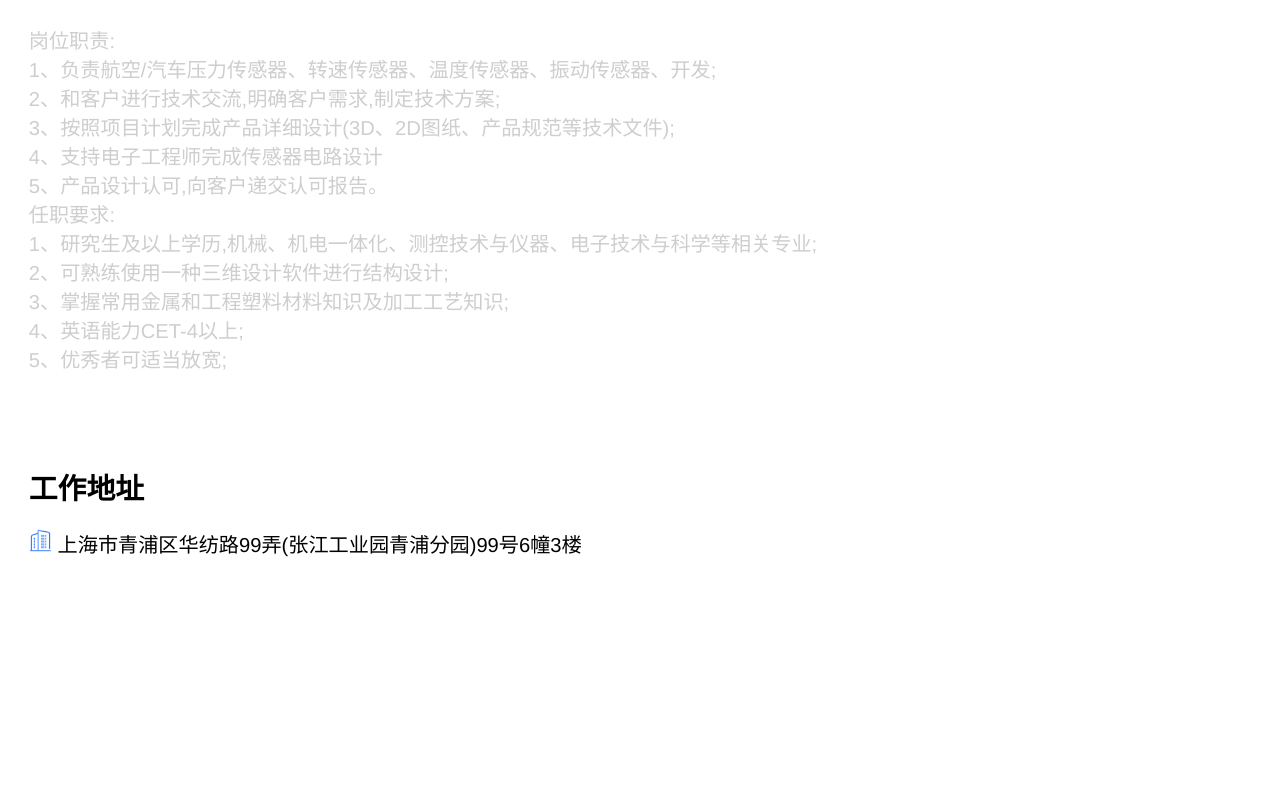
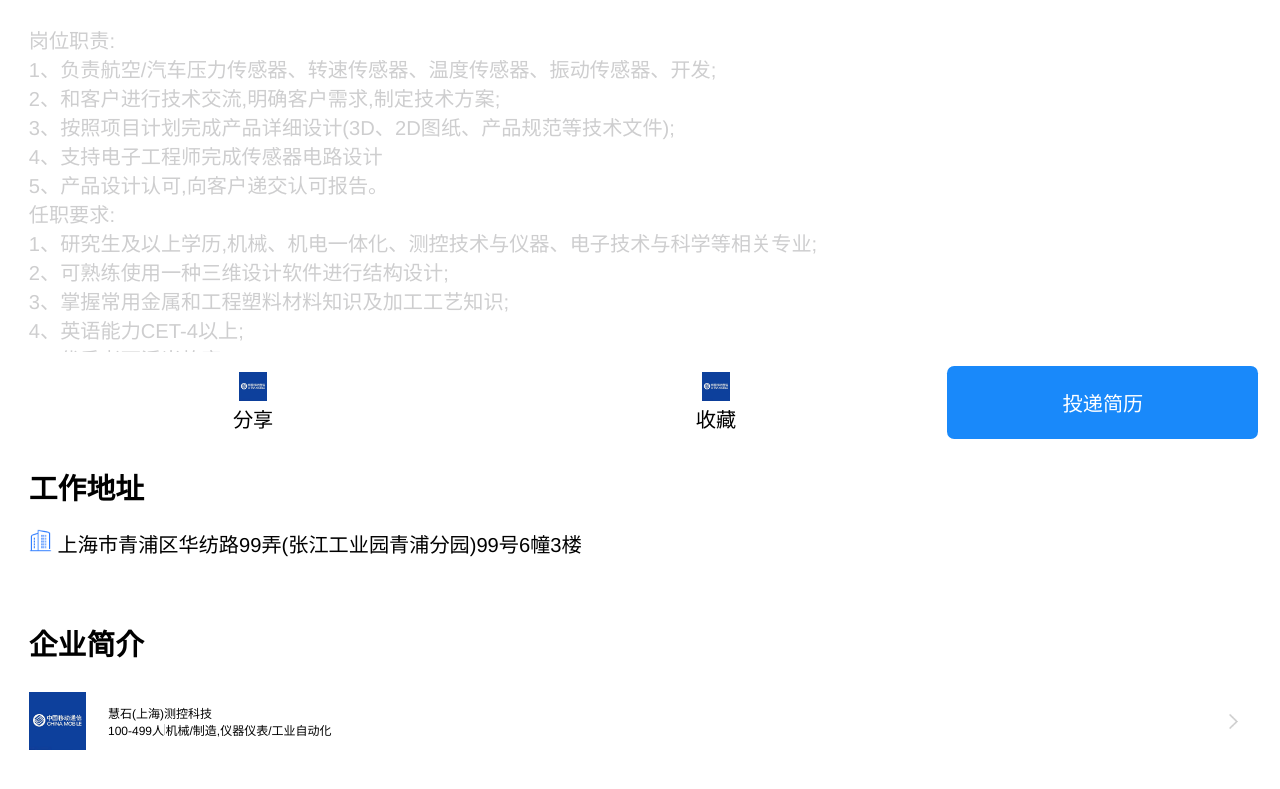
Before and after one commit to bo-ddd/bys-h5, a Vue app: page /positionDetail in a window 1280 px wide. Shown: the part 347-1136 px from the top of the page. Before the commit the page ends 941 px from the top, so only its background shows below. Built offline with nearby package versions, Linux system fonts and the light colour scheme.

Commit message:
update positonDetail.vue

```diff
--- a/src/views/positionDetatil/positionDetail.vue
+++ b/src/views/positionDetatil/positionDetail.vue
@@ -49,6 +49,34 @@
                     <div class="fs-14">上海市青浦区华纺路99弄(张江工业园青浦分园)99号6幢3楼</div>
                 </div>
             </div>
+            <div class="company-profile">
+                <h2 class="fs-20">企业简介</h2>
+                <div class="msg mt-20">
+                    <img src="@/assets/images/company.png" class="icon-40">
+                    <div class="company  ml-15">
+                        <p>慧石(上海)测控科技</p>
+                        <div class="desc">
+                            <p>100-499人</p>
+                            <div class="line"></div>
+                            <p>机械/制造,仪器仪表/工业自动化</p>
+                        </div>
+                    </div>
+                    <img src="@/assets/images/icon-arrow_right.png" class="icon-16">
+                </div>
+            </div>
+        </div>
+        <div class="bottom">
+            <div class="options">
+                <div class="option">
+                    <img src="@/assets/images/company.png" class="icon-20">
+                    <p class="fs-14">分享</p>
+                </div>
+                <div class="option">
+                    <img src="@/assets/images/company.png" class="icon-20">
+                    <p class="fs-14">收藏</p>
+                </div>
+            </div>
+            <div class="btn cl-fff fs-14">投递简历</div>
         </div>
     </div>
 </template>
@@ -111,6 +139,45 @@ let back = ()=>{
                 grid-template-columns: 2rem auto;
             }
         }
+        &>.company-profile{
+            padding: 2rem 0 8rem 0;
+            &>.msg{
+                display: grid;
+                grid-template-columns: 4rem auto 2rem;
+                align-items: center;
+                &>.company{
+                    &>.desc{
+                        display: flex;
+                        align-items: center;
+                    }
+                }
+            }
+        }
+    }
+    &>.bottom{
+        bottom: 0;
+        width: 100vw;
+        box-sizing: border-box;
+        position: fixed;
+        padding: 1rem 1.5rem;
+        background: #fff;
+        display: flex;
+        justify-content: space-between;
+        &>.options{
+            display: flex;
+            flex: 1;
+            justify-content: space-around;
+            align-items: center;
+            &>.option{
+                text-align: center;
+            }
+        }
+        &>.btn{
+            display: inline-block;
+            padding: 1.5rem 8rem;
+            border-radius: .5rem;
+            background: #1989fa;
+        }
     }
     .cl-red{
         color: #fb6342;
@@ -138,5 +205,17 @@ let back = ()=>{
     .icon-16{
         width: 1.6rem;
     }
+    .icon-40{
+        width: 4rem;
+    }
+    .ml-15{
+        margin-left: 1.5rem;
+    }
+    .cl-fff{
+        color: #fff;
+    }
+    .icon-20{
+        width: 2rem;
+    }
 }
 </style>
```
